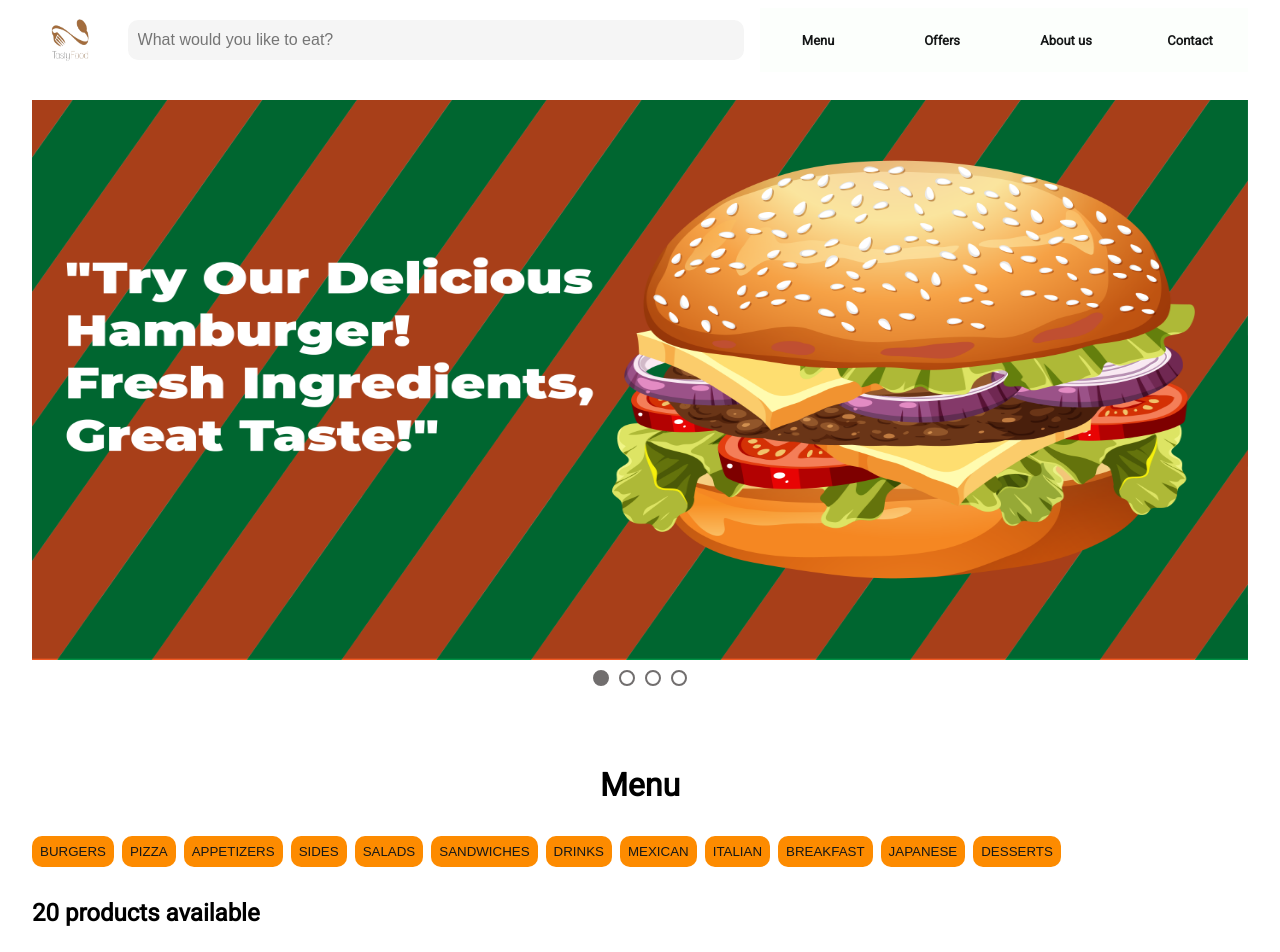
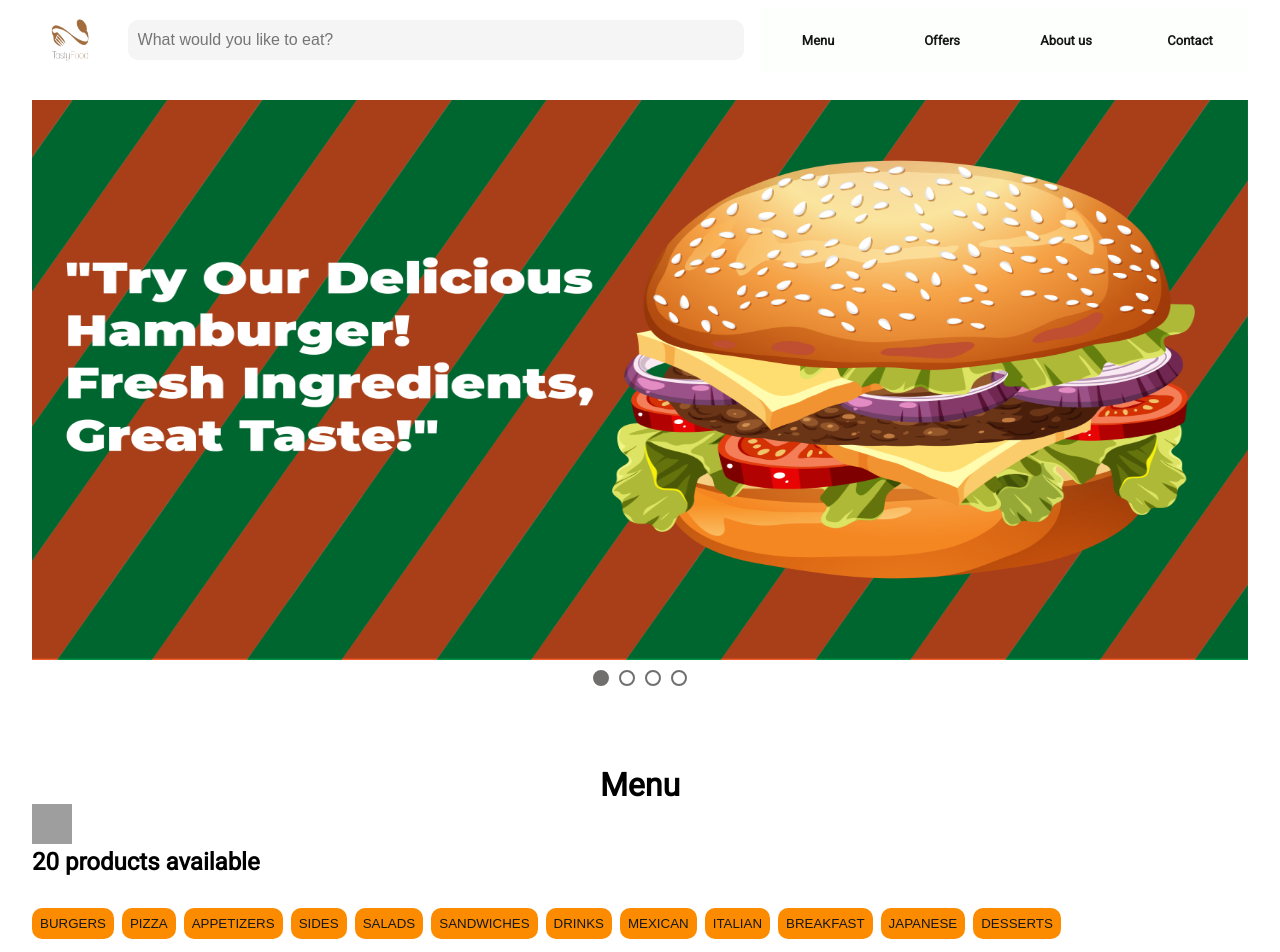
Before and after one commit to Gabrieelkn/food-delivery, a Next.js app: page / in a window 1280 px wide. Shown: the top 952 px of the page. Built offline with nearby package versions, Linux system fonts and the light colour scheme; grey boxes are pictures that could not be loaded.

Commit message:
add icon

```diff
--- a/components/filter.js
+++ b/components/filter.js
@@ -2,6 +2,8 @@
 import { useState } from "react";
 import products from "../data.json";
 import Products from "./products";
+import Image from "next/image";
+import Burger from "../public/burger.png";
 
 export default function Filter() {
   const [activeCategories, setActiveCategories] = useState([]);
@@ -26,6 +28,10 @@ export default function Filter() {
 
   return (
     <>
+      <div className="image-text-wrapper">
+        <Image src={Burger} height={40} width={40} alt="icon" />
+        <h2>{filteredProducts.length} products available</h2>
+      </div>
       <div className="category-wrapper">
         {uniqueCategories.map((category) => (
           <button
@@ -39,7 +45,6 @@ export default function Filter() {
           </button>
         ))}
       </div>
-      <h2>{filteredProducts.length} products available</h2>
       <Products filteredProducts={filteredProducts} />
     </>
   );
```
